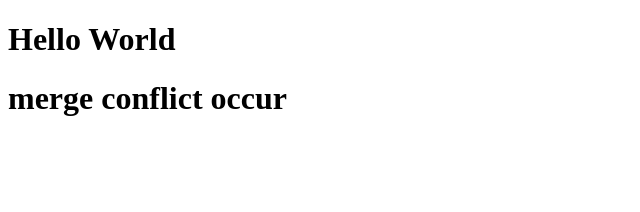
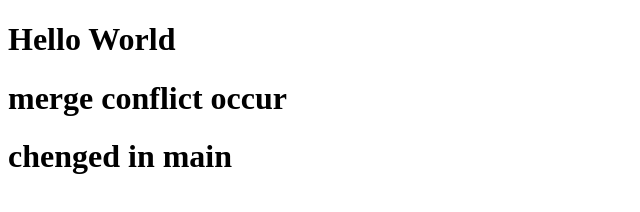
Before and after one commit to mohithpranav/git-cmds, a plain HTML site: page features/index.html in a window 1280 px wide. Shown: the whole page, without its empty margins (0-640 px from the left). Drawn offline with Linux system fonts and the light colour scheme; files whose address does not match are found by name.

Commit message:
chenged_in_main

```diff
--- a/features/index.html
+++ b/features/index.html
@@ -9,6 +9,7 @@
   <body>
     <h1>Hello World</h1>
     <h1>merge conflict occur</h1>
+    <h1>chenged in main</h1>
     <script src="index.js"></script>
   </body>
 </html>
```
